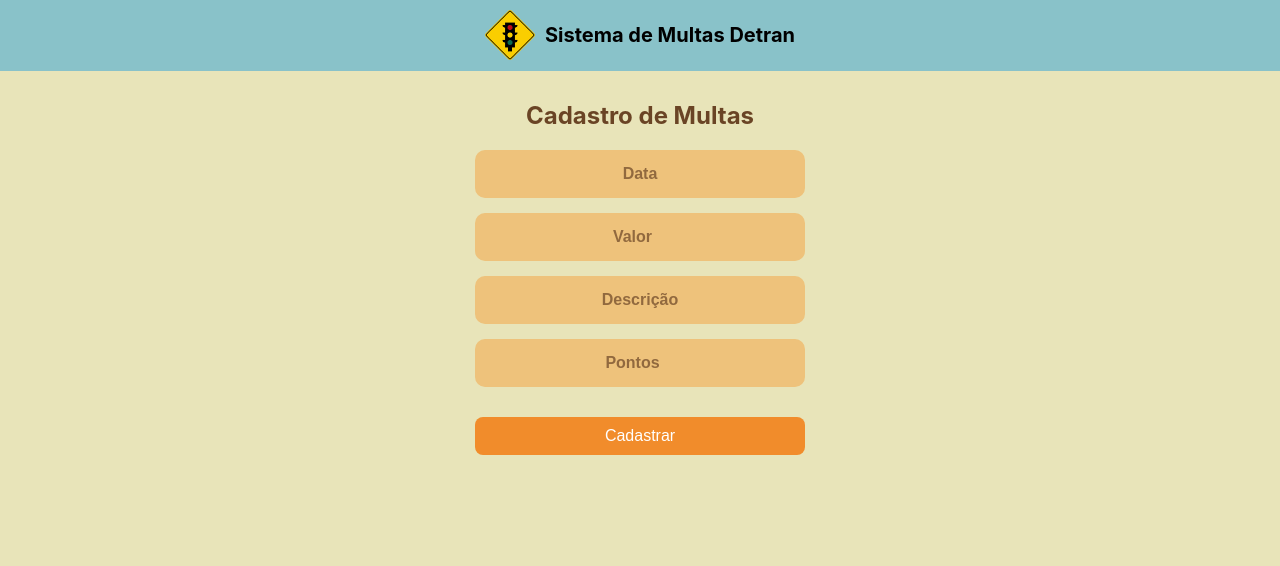
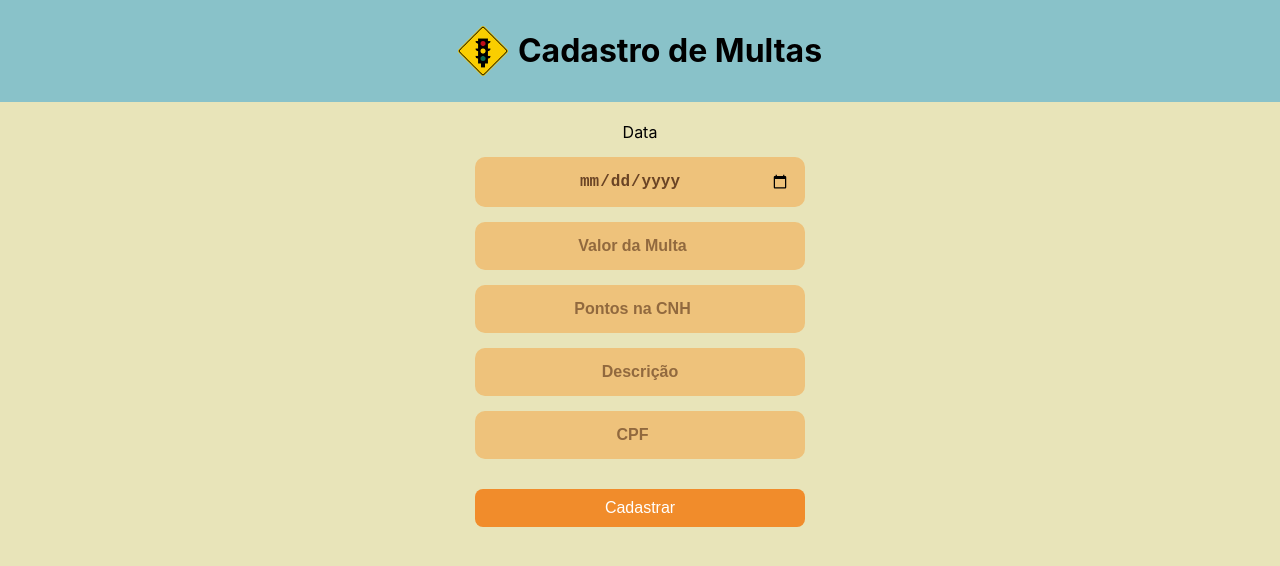
Before and after one commit to CaioSoandrd/Desafio-4-sistemaDetran, a React (Create React App) app in the folder frontend/: page /CadastroMultas in a window 1280 px wide. Shown: the top 566 px of the page. Built offline with nearby package versions, Linux system fonts and the light colour scheme.

Commit message:
ajustando cadastro veuclos e multa

```diff
--- a/frontend/src/pages/CadastroMultas.js
+++ b/frontend/src/pages/CadastroMultas.js
@@ -6,22 +6,25 @@ import logo from "../assets/logo.png";
 const CadastroMultas = () => {
   const navigate = useNavigate();
 
-  // Armazena os valores digitados
+  // Estados para armazenar os valores dos campos do formulário
   const [data, setData] = useState("");
   const [valor, setValor] = useState("");
   const [descricao, setDescricao] = useState("");
   const [pontos, setPontos] = useState("");
+  const [motoristaId, setMotoristaId] = useState("");
 
-  // Função para enviar os dados ao backend
   const handleSubmit = async (e) => {
     e.preventDefault();
 
-    // Criar objeto com os dados da multa
+    // Garantir que a data esteja no formato adequado (YYYY-MM-DD)
+    const formattedDate = new Date(data).toISOString().split("T")[0];
+
     const multa = {
-      data,
+      data: formattedDate,
       valor: parseFloat(valor),
+      pontos: parseInt(pontos),
       descricao,
-      pontos: parseInt(pontos),
+      motorista_id: parseInt(motoristaId), // Certifique-se que seja um número válido
     };
 
     try {
@@ -33,15 +36,15 @@ const CadastroMultas = () => {
         body: JSON.stringify(multa),
       });
 
-      if (resposta.ok) {
-        alert("Multa cadastrada com sucesso!");
-        navigate("/");
-      } else {
-        alert("Erro ao cadastrar multa!");
+      if (!resposta.ok) {
+        throw new Error("Erro ao cadastrar multa!");
       }
+
+      alert("Multa cadastrada com sucesso!");
+      navigate("/");
     } catch (erro) {
       console.error("Erro ao cadastrar:", erro);
-      alert("Erro de conexão com o servidor!");
+      alert("Erro ao cadastrar multa. Verifique os dados e tente novamente.");
     }
   };
 
@@ -49,25 +52,30 @@ const CadastroMultas = () => {
     <div className="cadastro-container">
       <header className="header">
         <img src={logo} alt="Logo Detran" className="logo" />
-        <h1 className="title">Sistema de Multas Detran</h1>
+        <h1 className="titulo">Cadastro de Multas</h1>
       </header>
 
-      <div className="form-container">
-        <h2>Cadastro de Multas</h2>
-
+      <div className="cadastro-form">
         <form onSubmit={handleSubmit}>
+          <label>Data</label>
           <input
-            type="text"
-            placeholder="Data"
+            type="date"
             value={data}
             onChange={(e) => setData(e.target.value)}
             required
           />
           <input
             type="number"
-            placeholder="Valor"
+            placeholder="Valor da Multa"
             value={valor}
             onChange={(e) => setValor(e.target.value)}
+            required
+          />
+          <input
+            type="number"
+            placeholder="Pontos na CNH"
+            value={pontos}
+            onChange={(e) => setPontos(e.target.value)}
             required
           />
           <input
@@ -79,13 +87,13 @@ const CadastroMultas = () => {
           />
           <input
             type="number"
-            placeholder="Pontos"
-            value={pontos}
-            onChange={(e) => setPontos(e.target.value)}
+            placeholder="CPF"
+            value={motoristaId}
+            onChange={(e) => setMotoristaId(e.target.value)}
             required
           />
 
-          <button type="submit" className="btn-cadastrar">
+          <button type="submit" className="btn-cadastrar" onClick={handleSubmit}>
             Cadastrar
           </button>
         </form>
--- a/frontend/src/pages/CadastroVeiculos.js
+++ b/frontend/src/pages/CadastroVeiculos.js
@@ -7,19 +7,25 @@ const CadastroVeiculos = () => {
   const navigate = useNavigate();
 
   // Armazena os valores digitados
+  const [motoristaId, setMotoristaId] = useState("");
   const [placa, setPlaca] = useState("");
+  const [modelo, setModelo] = useState("");
   const [cor, setCor] = useState("");
-  const [modelo, setModelo] = useState("");
 
   // Função para enviar os dados ao backend
   const handleSubmit = async (e) => {
     e.preventDefault();
 
-    // Criar objeto com os dados do veículo
+    if (!motoristaId.trim() || !placa.trim() || !modelo.trim() || !cor.trim()) {
+      alert("Preencha todos os campos!");
+      return;
+    }
+
     const veiculo = {
       placa,
+      modelo,
       cor,
-      modelo,
+      motorista_id: parseInt(motoristaId, 10), // Certificando que seja um número inteiro
     };
 
     try {
@@ -37,9 +43,9 @@ const CadastroVeiculos = () => {
       } else {
         alert("Erro ao cadastrar veículo!");
       }
-    } catch (erro) {
-      console.error("Erro ao cadastrar:", erro);
-      alert("Erro de conexão com o servidor!");
+    } catch (error) {
+      console.error("Erro ao cadastrar veículo:", error);
+      alert("Erro ao cadastrar veículo. Verifique os dados e tente novamente.");
     }
   };
 
@@ -47,18 +53,26 @@ const CadastroVeiculos = () => {
     <div className="cadastro-container">
       <header className="header">
         <img src={logo} alt="Logo Detran" className="logo" />
-        <h1 className="title">Sistema de Multas Detran</h1>
+        <h1 className="titulo">Cadastro de Veículos</h1>
       </header>
 
       <div className="form-container">
         <h2>Cadastro de Veículos</h2>
 
         <form onSubmit={handleSubmit}>
+
           <input
             type="text"
             placeholder="Placa"
             value={placa}
             onChange={(e) => setPlaca(e.target.value)}
+            required
+          />
+          <input
+            type="text"
+            placeholder="Modelo"
+            value={modelo}
+            onChange={(e) => setModelo(e.target.value)}
             required
           />
           <input
@@ -69,10 +83,10 @@ const CadastroVeiculos = () => {
             required
           />
           <input
-            type="text"
-            placeholder="Modelo"
-            value={modelo}
-            onChange={(e) => setModelo(e.target.value)}
+            type="number"
+            placeholder="CPF"
+            value={motoristaId}
+            onChange={(e) => setMotoristaId(e.target.value)}
             required
           />
 
```
Also changed, not shown: 1 other file (tests, documents, lock files or other folders).
